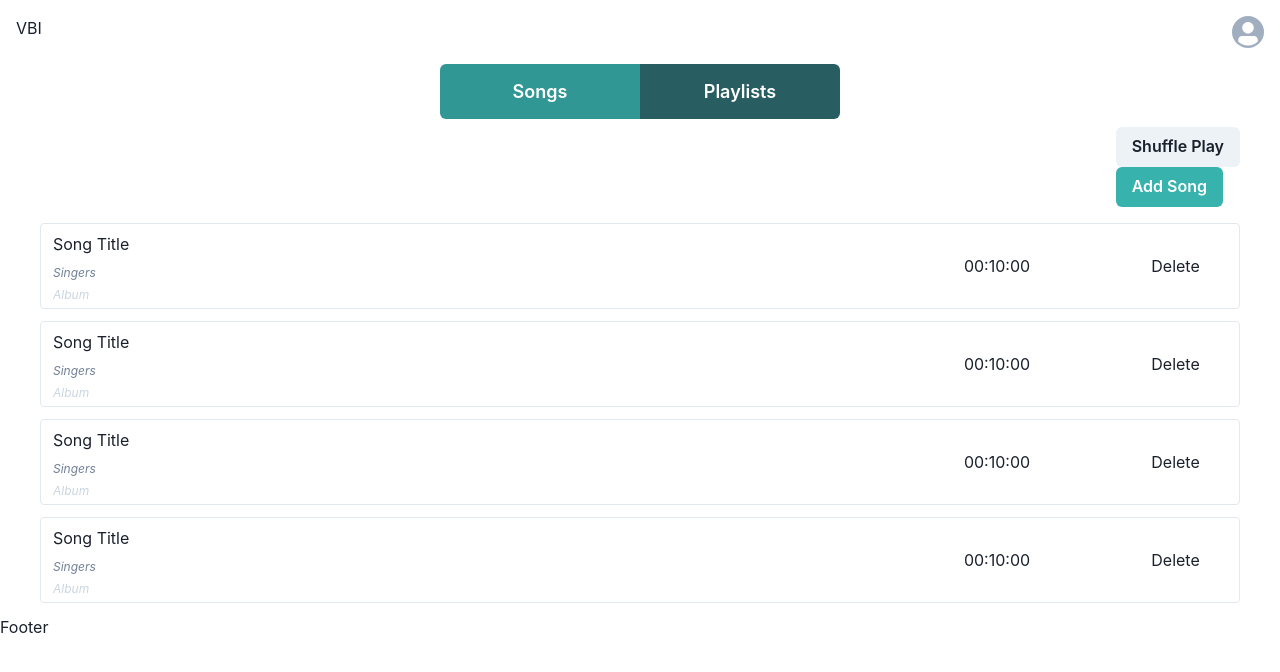
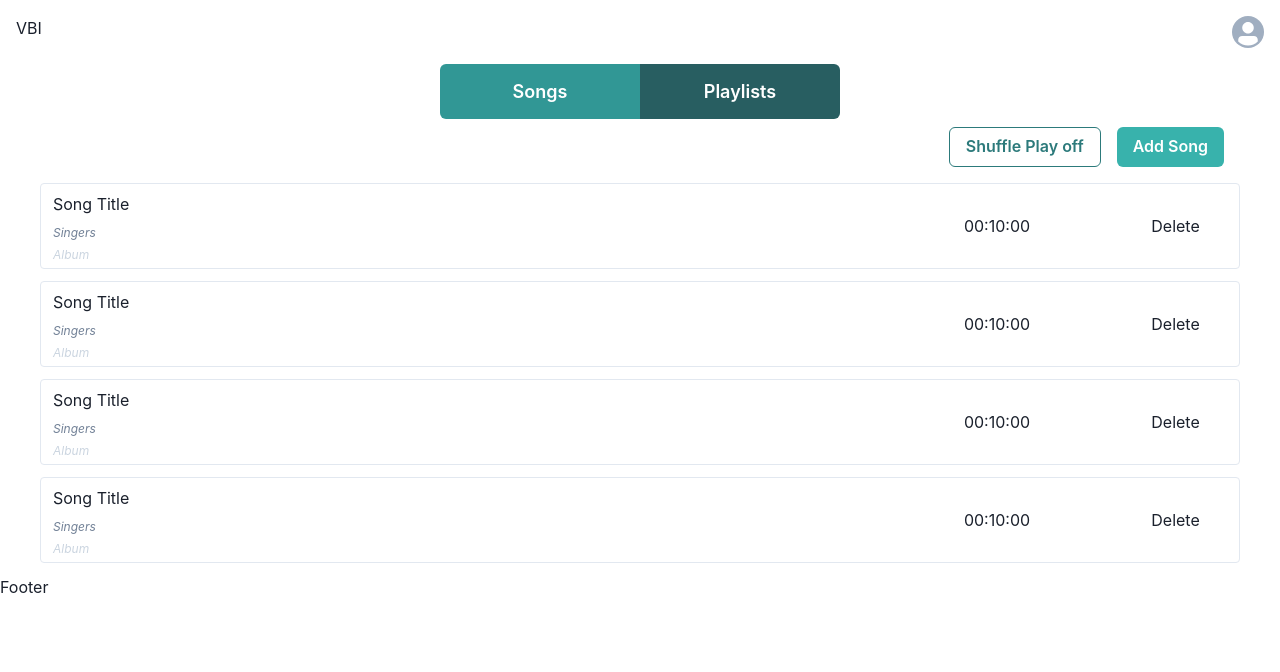
Before and after one commit to dineshkumarl/VBI, a React (Create React App) app in the folder client/: page /playlists/1 in a window 1280 px wide. Shown: the top 672 px of the page. Built offline with nearby package versions, Linux system fonts and the light colour scheme.

Commit message:
feat: UI update 2

```diff
--- a/client/src/App/Common/ToggleButton.js
+++ b/client/src/App/Common/ToggleButton.js
@@ -1,10 +1,10 @@
-import { Button, Stack } from "@chakra-ui/react";
+import { Button, Stack, Box } from "@chakra-ui/react";
 
-export const ToggleButton = ({children, isOn, onChange})=>{
+export const ToggleButton = ({children, isOn, onChange, ...rest})=>{
     return (
-        <Stack>
-        {(isOn)&&(<Button onClick={onChange}>{children}</Button>)}
-        {(!isOn)&&(<Button onClick={onChange} variant="outline">{children}</Button>)}
-    </Stack>
+        <Box as="span" {...rest}>
+        {(isOn)&&(<Button colorScheme="teal" onClick={onChange}>{children}</Button>)}
+        {(!isOn)&&(<Button colorScheme="teal" onClick={onChange} variant="outline">{children}</Button>)}
+    </Box>
     )
 }
--- a/client/src/Home/PlayList/EditPlayList.js
+++ b/client/src/Home/PlayList/EditPlayList.js
@@ -17,16 +17,19 @@ const mockSongList = [{}, {}, {}, {}]
 const Edit =()=>{
     const [songsList, setSongsList] = useState(()=>mockSongList);
 
+    const [isOn, setToggleOn] = useState(false);
+
     const getSongListItems = useCallback(()=>{
         return songsList.map((value, i)=><SongListItemWithAction key={i} actionComponent={()=><Link>Delete</Link>}></SongListItemWithAction>)
-    },[songsList])
+    },[songsList]);
+
     const id="123";
 
     return (<Box>
                 <Flex>
                     <Spacer />
                     <Box m="2" mr="10">
-                        <ToggleButton isOn>Shuffle Play</ToggleButton>
+                        <ToggleButton mr="4" isOn={isOn} onChange={()=>setToggleOn(!isOn)}>Shuffle Play {isOn? "on" :"off"}</ToggleButton>
                         <PlayListActionButton as={RouteLink} to={`/playlists/${id}/addsongs`}>Add Song</PlayListActionButton>
                     </Box>
                 </Flex>
```
